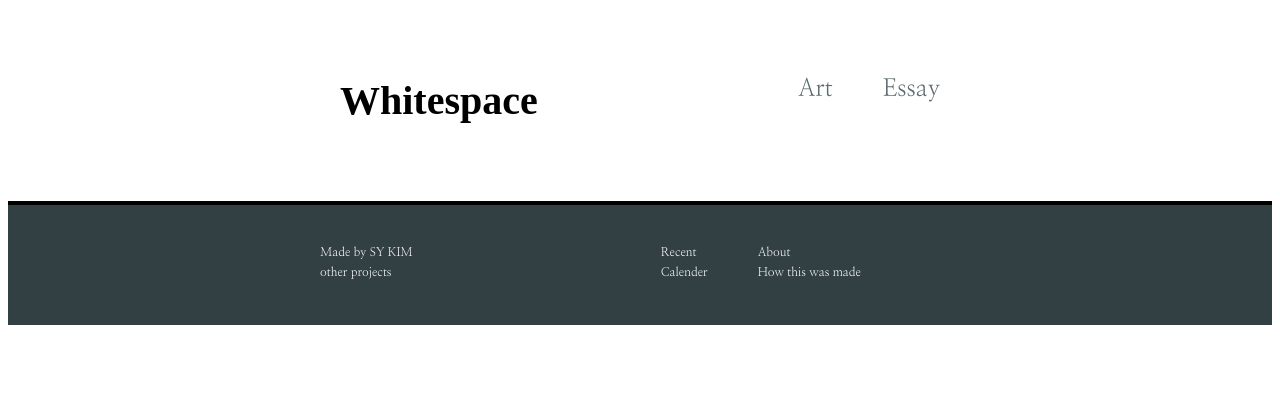
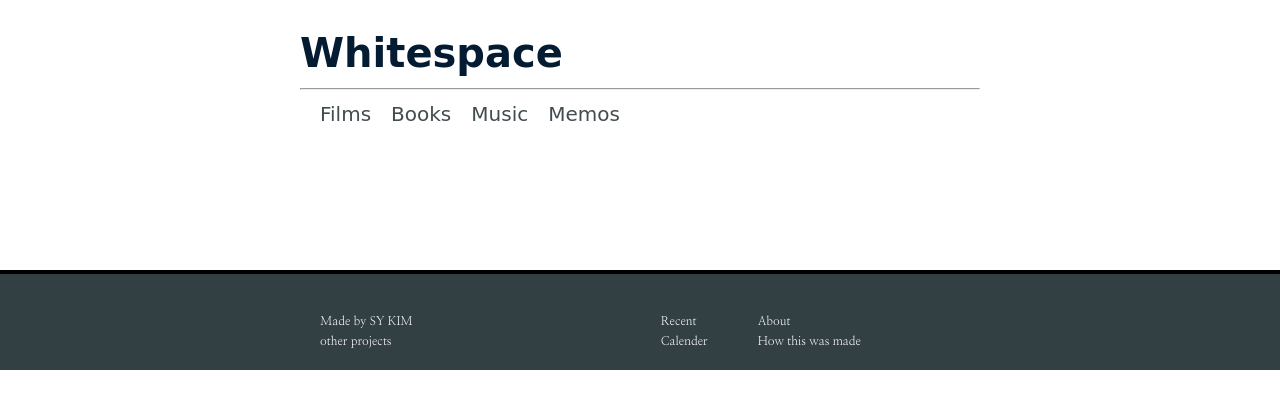
Before and after one commit to king-rabbit/whitespace, a Flask app: template templates/post.html in a window 1280 px wide. Shown: the top 409 px of the page. Run offline with Flask 2, Linux system fonts and the light colour scheme; the template is opened without the code that fills it, so the values that code supplies are empty; some web fonts are replaced.

Commit message:
templates

```diff
--- a/app.py
+++ b/app.py
@@ -65,5 +65,6 @@ def create_app():
 
 '''
 if __name__ == '__main__':
+    app = create_app()
     app.run(host="127.0.0.1", port='8000')
 '''
--- a/requirements.txt
+++ b/requirements.txt
@@ -3,6 +3,6 @@ Flask==2.0.2
 Flask-JWT==0.3.2
 Flask-RESTful==0.3.9
 PyJWT==1.4.2
-pymongo==4.0.1
+pymongo[srv]==4.0.1
 gunicorn
 python-dotenv==0.19.2
--- a/static/css/style.css
+++ b/static/css/style.css
@@ -13,6 +13,7 @@ html {
 body {
     box-sizing: border-box;
     margin: 0;
+    padding-bottom: 100px;
 }
 
 h1 {
@@ -31,13 +32,14 @@ h1 {
     position: fixed;
     width: 100%;
     z-index:1;
-    margin: 50px auto;
-    padding: 0 20px;
+    margin: 0 auto;
+    padding: 30px 20px;
     top:0px;
     display: flex;
     flex-direction: row;
     justify-content: space-between;
     font-size: 24px;
+    background: #fff;
 }
 
 .navbar__brand {
@@ -173,10 +197,37 @@ pre {
     margin: 10px auto;
 }
 
+.post {
+    width: 800px;
+    margin: 10px auto;
+  }
+
+  .post__title {
+    font-size: 20px;
+    text-align: center;
+  }
+
+  .post__date {
+    font-size: 15px;
+    text-align:right;
+  }
+
+  .post__content {
+    font-size: 18px;
+    font-family: 'Nanum Myeongjo', serif;
+    letter-spacing: 0px;
+    line-height: 13px;
+  }
+
+
+
 
 
 /*footer*/
 .footer {
+    width:100%;
+    height:100px;
+    position:absolute;
     background-color: #323f43;
     padding: 40px 0;
     margin: 50px 0 0 0;
--- /dev/null
+++ b/templates/base.html
@@ -0,0 +1,55 @@
+<!DOCTYPE html>
+<html lang="en">
+
+    <head>
+        <meta charset="UTF-8"/>
+        <meta http-equiv="X-UA-Compatible" content="IE=edge">
+        <meta name="viewport" content="width=device-width, initial-scale=1.0"/>
+        <meta name="author" content="sykim"/>
+
+        <title>Whitespace</title>
+
+        <link rel='stylesheet' href="../static/css/style.css"/>
+    </head>
+
+    <body>
+
+      <header class="navbar">
+        <div class="navbar__brand">
+         <h1>Whitespace</h1>
+        <hr style="width:100%;text-align:left;margin-left:0">
+        <ul class="navbar__navigation">
+          <li class="navbar__navigation-item"><a href="#" class="navbar__link">Films</a></li>
+          <li class="navbar__navigation-item"><a href="#" class="navbar__link">Books</a></li>
+          <li class="navbar__navigation-item"><a href="#" class="navbar__link">Music</a></li>
+          <li class="navbar__navigation-item"><a href="#" class="navbar__link">Memos</a></li>
+        </ul>
+      </div>
+      </header>
+
+      {% block content %}
+      {% endblock %}
+
+      <footer class="footer">
+        <div class="footer__content">
+          <section class="left">
+            <a class="footer__item">Made by SY KIM</a>
+            <a class="footer__item">other projects</a>
+          </section>
+          <section class="right">
+            <div class="footer__column">
+              <a class="footer__item">Recent</a>
+              <a class="footer__item">Calender</a>
+            </div>
+            <div class="footer__column">
+              <a class="footer__item" href="#">About</a>
+              <a class="footer__item">How this was made</a>
+            </div>
+          </section>
+        </div>
+      </footer>
+
+    </body>
+
+
+</html>
--- a/templates/post.html
+++ b/templates/post.html
@@ -1,29 +1,7 @@
-<!DOCTYPE html>
-<html lang="en">
-<head>
-    <meta charset="UTF-8">
-    <meta http-equiv="X-UA-Compatible" content="IE=edge">
-    <meta name="viewport" content="width=device-width, initial-scale=1.0">
-    <meta name="author" content="sykim"/>
+{% extends 'base.html' %}
+{% block content %}
 
-    <title>Whitespace</title>
-
-    <link rel='stylesheet' href='../static/css/post_style.css'/>
-</head>
-<body>
-
-    <header class="navbar">
-        <div class="navbar__brand">
-            <h1>Whitespace</h1>
-           </div>
-           <ul class="navbar__navigation">
-             <li class="navbar__navigation-item"><a href="#" class="navbar__link">Art</a></li>
-             <li class="navbar__navigation-item"><a href="#" class="navbar__link">Essay</a></li>
-           </ul>
-
-    </header>
-
-    <main>
+    <main class=main>
       <article class="post">
         {% for post in post_data %}
             <h1 class="post__title">{{post[0]}}</h1>
@@ -36,27 +14,4 @@
     </article>
     </main>
 
-    <footer class="footer">
-        <div class="footer__content">
-          <section class="left">
-            <a class="footer__item">Made by SY KIM</a>
-            <a class="footer__item">other projects</a>
-          </section>
-          <section class="right">
-            <div class="footer__column">
-              <a class="footer__item">Recent</a>
-              <a class="footer__item">Calender</a>
-            </div>
-            <div class="footer__column">
-              <a class="footer__item" href="#">About</a>
-              <a class="footer__item">How this was made</a>
-            </div>
-          </section>
-        </div>
-      </footer>
-
-    </body>
-
-
-</body>
-</html>
+{% endblock %}
```
Also changed, not shown: other parts of static/css/style.css (+30 -8 lines), templates/index.html (+3 -53 lines). Lines whose indentation alone changed are shown as unchanged.
